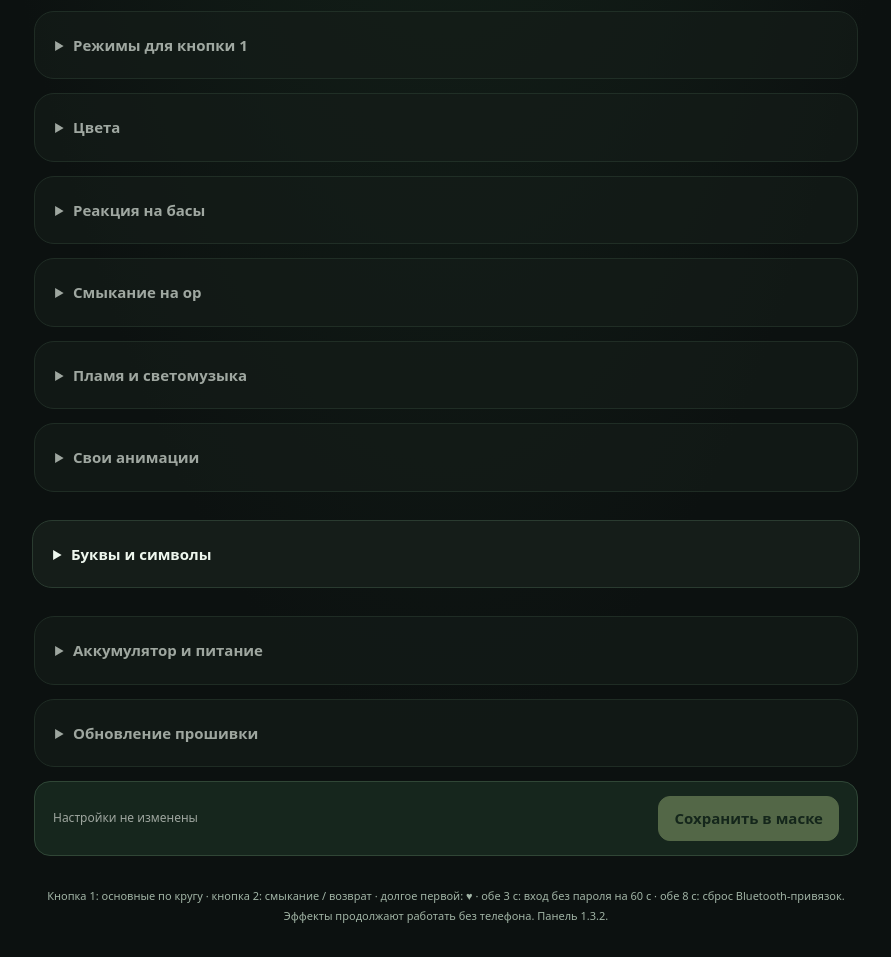
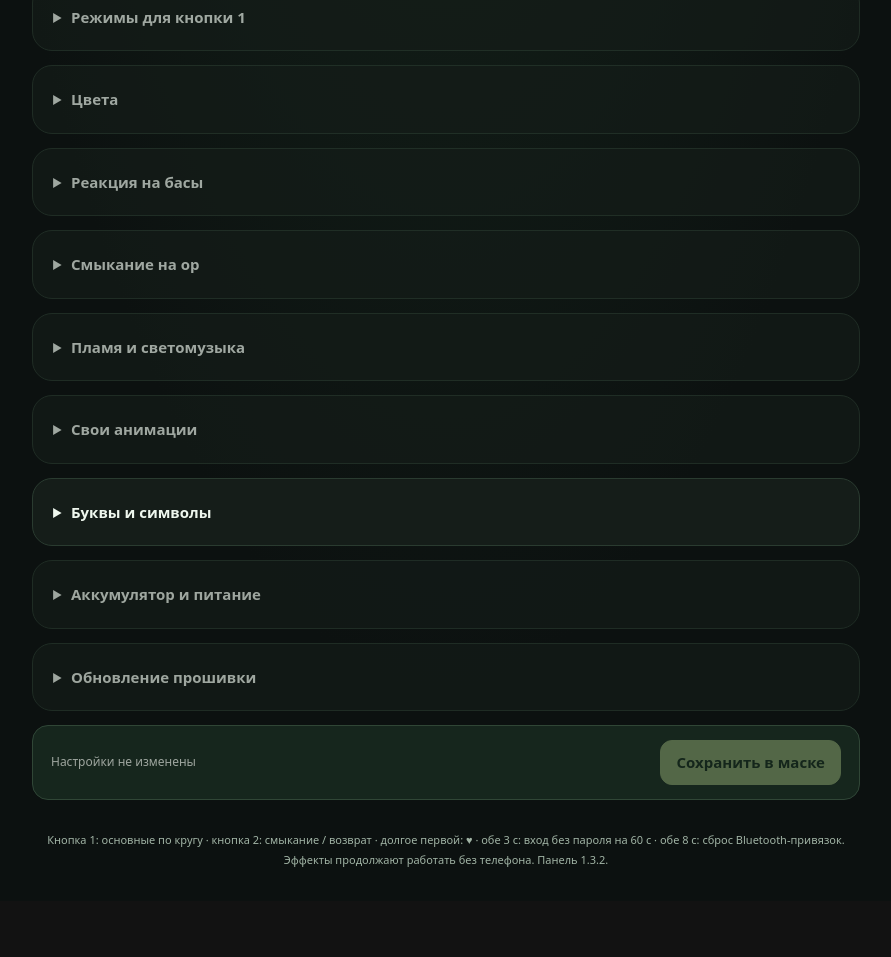
Before and after one commit to SemOr14/greenbandana-panel, a plain HTML site: page index.html in a window 1280 px wide. Shown: the part 1674-2631 px from the top of the page, without its empty margins (194-1085 px from the left). After the commit the page ends 2575 px from the top, so only its background shows below. Drawn offline with Linux system fonts and the light colour scheme.

Commit message:
Normalize vertical spacing across panel cards

```diff
--- a/style.css
+++ b/style.css
@@ -19,3 +19,10 @@
 .fontActions{margin-top:12px}
 .fontImport{display:inline-flex;align-items:center;cursor:pointer;font-size:14px}
 .fontImport input{position:absolute;width:1px;height:1px;opacity:0;overflow:hidden}
+
+/* Keep the same vertical rhythm across cards, including fieldset boundaries. */
+main{display:flex;flex-direction:column;gap:14px}
+main>section,main>details.settingsSection,main>fieldset,main>footer{margin:0}
+main>footer{margin-top:16px}
+fieldset{display:flex;flex-direction:column;gap:14px;margin:0}
+fieldset>section,fieldset>details.settingsSection,fieldset>.savebar{margin:0}
```
